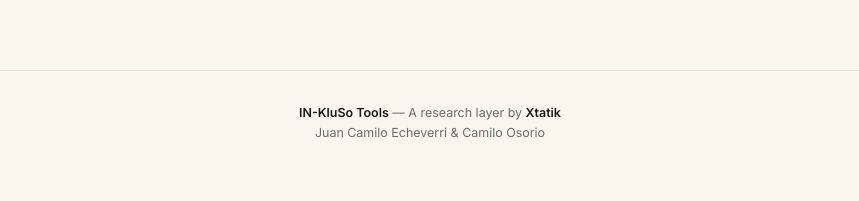
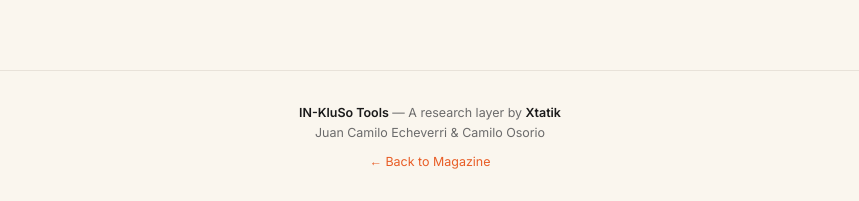
Before and after one commit to jjaecheverri/inkluso-tools, a plain HTML site: page tools/ci.html in a window 1280 px wide. Shown: the part 1535-1736 px from the top of the page, without its empty margins (210-1069 px from the left). Before the commit the page ends 1711 px from the top, so only its background shows below. Drawn offline with Linux system fonts and the light colour scheme.

Commit message:
Add magazine link to all tool pages

```diff
--- a/tools/ci.html
+++ b/tools/ci.html
@@ -133,7 +133,8 @@
 
 <footer>
   <strong>IN-KluSo Tools</strong> — A research layer by <strong>Xtatik</strong><br>
-  Juan Camilo Echeverri &amp; Camilo Osorio
+  Juan Camilo Echeverri &amp; Camilo Osorio<br>
+  <a href="https://jjaecheverri.github.io/inkluso-magazine/" style="color: var(--orange); text-decoration: none; margin-top: 0.5rem; display: inline-block;">← Back to Magazine</a>
 </footer>
 
 <script src="../assets/shared.js"></script>
```
